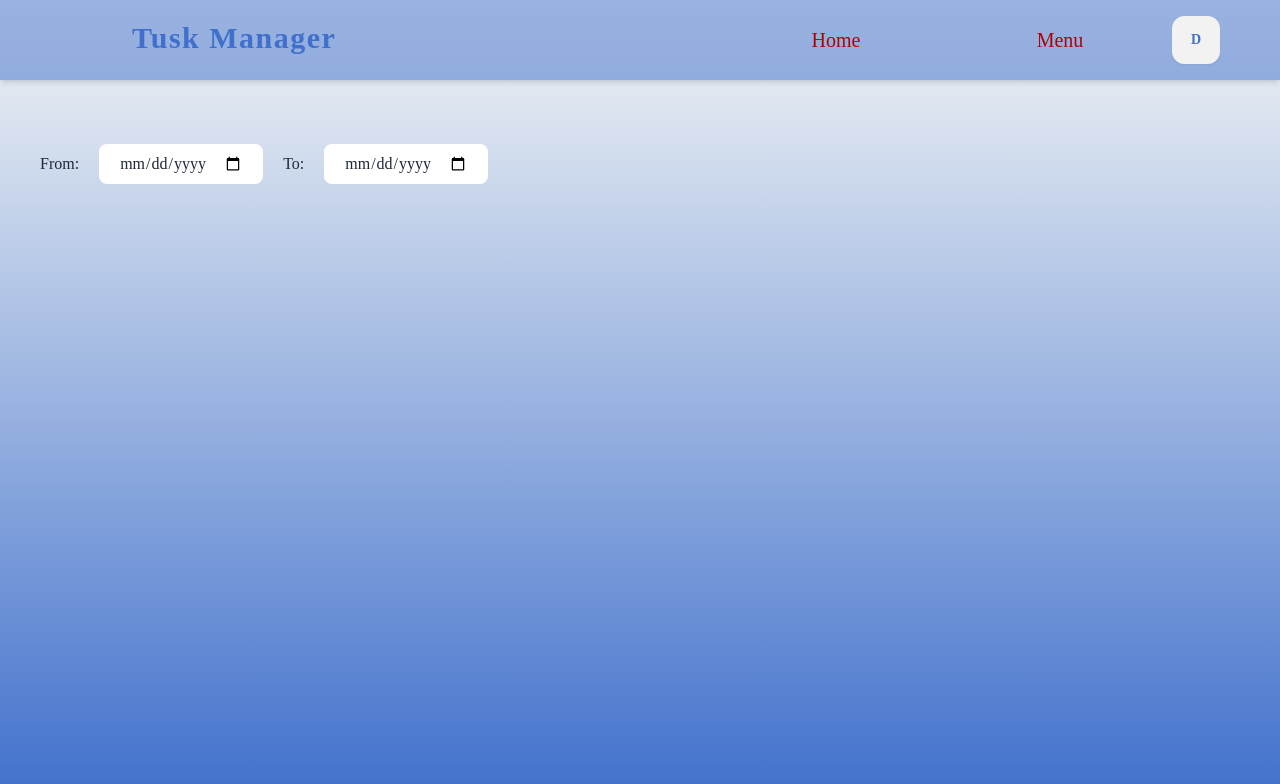
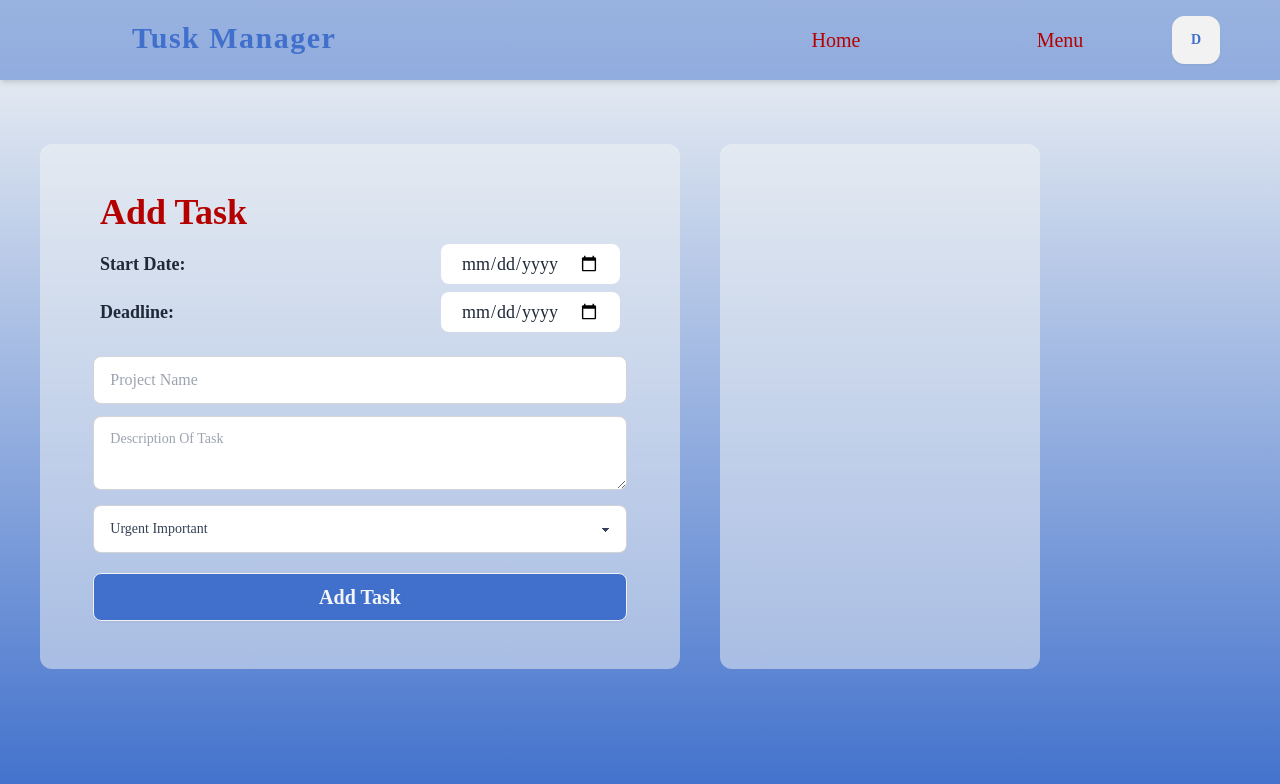
Before and after one commit to Zhimron/TaskManager, a React (Vite) app: page /Addtask in a window 1280 px wide. Shown: the top 784 px of the page. Built offline with nearby package versions, Linux system fonts and the light colour scheme; sample sign-in values are in the browser's storage; a web font is replaced by a local one.

Commit message:
text area and comboBox

```diff
--- a/src/Userui/Components/UserAddtask.jsx
+++ b/src/Userui/Components/UserAddtask.jsx
@@ -1,17 +1,42 @@
 import React from 'react'
 import { DatePicker } from '../../assets/Components/DatePicker';
+import InputDefault from '../../assets/Components/InputDefault';
+import { TextArea } from '../../assets/Components/TextArea';
+import { Combobox } from '../../assets/Components/Combobox';
+import { MdOutlineTitle } from "react-icons/md";
+import { ButtonComp } from '../../assets/Components/ButtonComp';
+
 
 
 export const UserAddtask = () => {
   return (
     <div className="w-screen h-screen bg-gradient-to-t from-royalblue to-ivory ">
-      <div className=" w-full h-full  pt-36  burger ">
-        <div className=" flex items-start pl-10">
-          <div className="mt-2 font-body mr-5 ">From:</div>
-          <DatePicker />
-          <div className="mt-2 font-body mx-5 ">To:</div>
-          <DatePicker />
-        </div>
+      <div className=" w-full  pt-36  burger flex ">
+        <div className="flex flex-col ml-10 rounded-xl bg-ivory bg-opacity-50 py-12 items-center w-3/6  ">
+          <div className="  w-full flex flex-col px-10 ">
+            <div className="font-body  text-4xl flex items-center text-crimson justify-between mx-5 ">
+              <span className=" font-bold">Add Task</span>
+            </div>
+            <div className="font-text text-lg flex items-center justify-between mx-5 mt-3 ">
+              <span className=" font-bold">Start Date:</span> <DatePicker />
+            </div>
+            <div className=" font-text  text-lg flex  items-center justify-between mx-5 mt-2 ">
+              <span className="font-bold">Deadline:</span> <DatePicker />
+            </div>
+          </div>
+
+          <div className="w-full  flex flex-col font-body items-center   ">
+            <InputDefault
+              type="text"
+              placeholder="Project Name"
+
+            />
+            <TextArea />
+            <Combobox />
+            <ButtonComp children={"Add Task"} />
+          </div>
+        </div>{" "}
+        <div className="flex flex-col mx-10 rounded-xl bg-ivory bg-opacity-50 p-5 items-center  w-3/12"></div>
       </div>
     </div>
   );
--- /dev/null
+++ b/src/assets/Components/Combobox.jsx
@@ -0,0 +1,36 @@
+import React, {  useState } from "react";
+
+export const Combobox = () => {
+  const [selectedColor, setSelectedColor] = useState(null);
+
+  const handleChange = (event) => {
+    setSelectedColor(event.target.value);
+  };
+
+
+  return (
+    <div className="mt-2 w-5/6">
+      <select
+        className={`select select-bordered w-full font-text text-sm text-slate-700  ${selectedColor} `}
+        value={selectedColor}
+        onChange={handleChange}
+      >
+        <option disabled value="" className="bg-slate-300 text-serenity">
+          Type of Task
+        </option>
+        <option className="bg-ivory text-black" value="bg-green-400">
+          Urgent Important
+        </option>
+        <option className="bg-ivory text-black" value="bg-orange-400">
+          Not Urgent yet Important
+        </option>
+        <option className="bg-ivory text-black" value="bg-blue-400">
+          Urgent but not important
+        </option>
+        <option className="bg-ivory text-black" value="bg-red-400">
+          Not urgent and not important
+        </option>
+      </select>
+    </div>
+  );
+};
--- a/src/assets/Components/HomeNavbar.jsx
+++ b/src/assets/Components/HomeNavbar.jsx
@@ -10,6 +10,7 @@ import { GrTasks } from "react-icons/gr";
 import { MdOutlineAddTask, MdGroupAdd } from "react-icons/md";
 import useLogout from "../../Hooks/useLogout";
 import Dropdown from "./Dropdown";
+
 
 const HomeNavbar = () => {
   const location = useLocation();
@@ -90,12 +91,12 @@ const access_token = localStorage.getItem("access_token");
               >
                 <NavBarIcon
                   icon={<FaHome size={30} />}
-                  text={"Home"}
+                  text={"DashBoard"}
                   to={"/Home"}
                 />
                 <NavBarIcon
                   icon={<IoMdAddCircle size={30} />}
-                  text={"Add Task"}
+                  text={"Task"}
                   to={"/Addtask"}
                 />
                 <NavBarIcon
@@ -116,11 +117,11 @@ const access_token = localStorage.getItem("access_token");
           </motion.div>
         )}
         {showLogout && (
-        <Dropdown
-          information="D"
-          childInfo="Log Out"
-          onClick={handleLogoutClick}
-        />
+          <Dropdown
+            information="D"
+            childInfo="Log Out"
+            onClick={handleLogoutClick}
+          />
         )}
       </div>
     </div>
--- /dev/null
+++ b/src/assets/Components/TextArea.jsx
@@ -0,0 +1,12 @@
+import React from 'react'
+
+export const TextArea = () => {
+  return (
+    <div className=" mt-3 w-5/6">
+      <textarea
+        className="textarea textarea-bordered  w-full  font-text  "
+        placeholder="Description Of Task"
+      ></textarea>
+    </div>
+  );
+}
```
